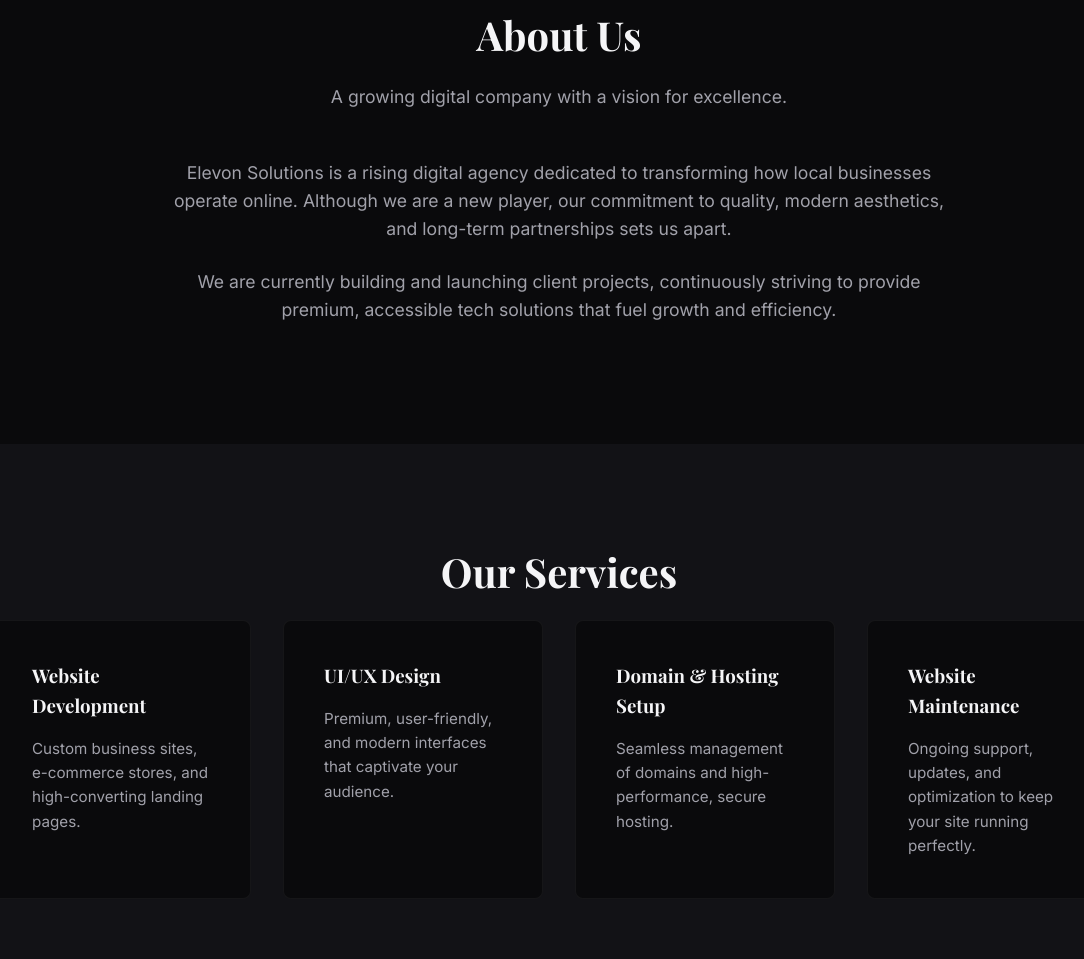
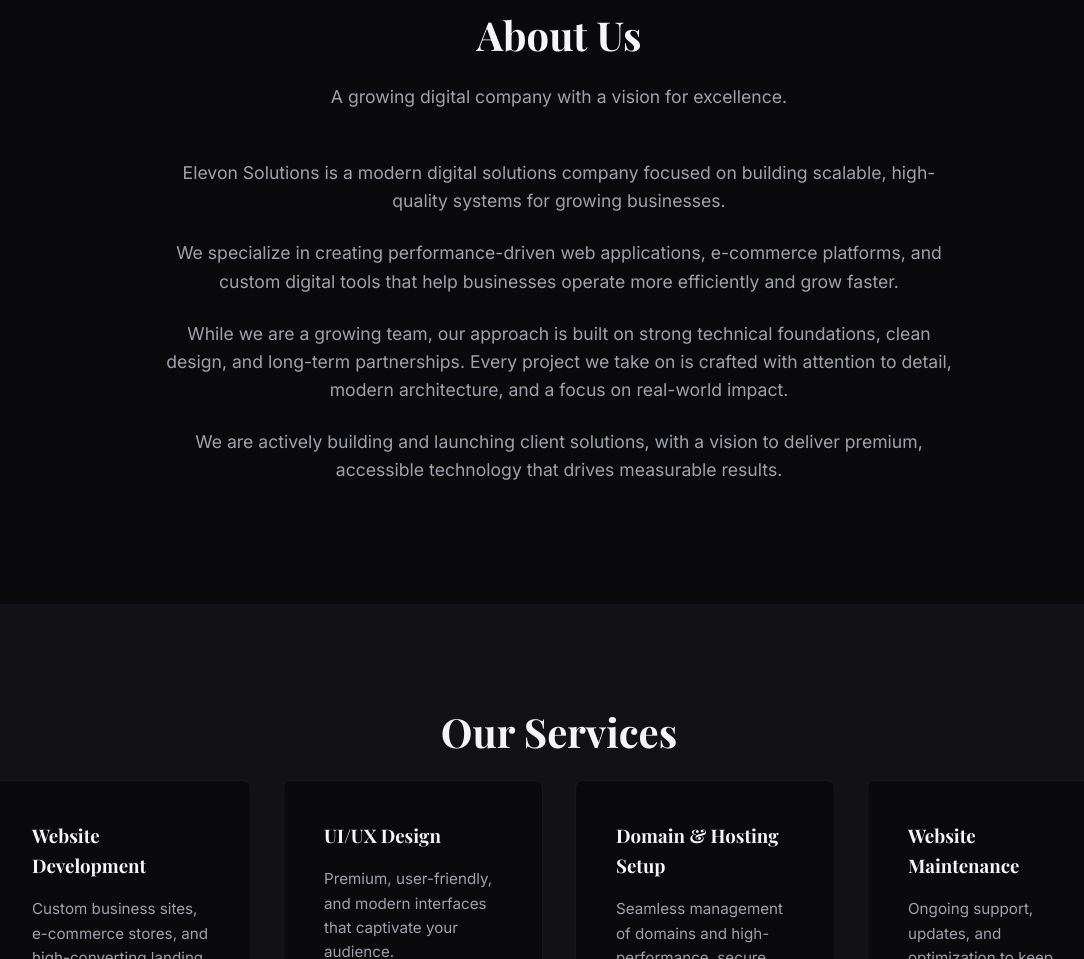
Before and after one commit to Kishore215/portfolio, a website built with Vite: page index.html in a window 1280 px wide. Shown: the part 893-1852 px from the top of the page, without its empty margins (81-1165 px from the left). Built offline with nearby package versions, Linux system fonts and the light colour scheme.

Commit message:
Update About Us section

```diff
--- a/index.html
+++ b/index.html
@@ -42,8 +42,10 @@
         <h2 class="section-title">About Us</h2>
         <p class="section-subtitle">A growing digital company with a vision for excellence.</p>
         <div class="about-content">
-          <p>Elevon Solutions is a rising digital agency dedicated to transforming how local businesses operate online. Although we are a new player, our commitment to quality, modern aesthetics, and long-term partnerships sets us apart.</p>
-          <p>We are currently building and launching client projects, continuously striving to provide premium, accessible tech solutions that fuel growth and efficiency.</p>
+          <p>Elevon Solutions is a modern digital solutions company focused on building scalable, high-quality systems for growing businesses.</p>
+          <p>We specialize in creating performance-driven web applications, e-commerce platforms, and custom digital tools that help businesses operate more efficiently and grow faster.</p>
+          <p>While we are a growing team, our approach is built on strong technical foundations, clean design, and long-term partnerships. Every project we take on is crafted with attention to detail, modern architecture, and a focus on real-world impact.</p>
+          <p>We are actively building and launching client solutions, with a vision to deliver premium, accessible technology that drives measurable results.</p>
         </div>
       </div>
     </section>
```
